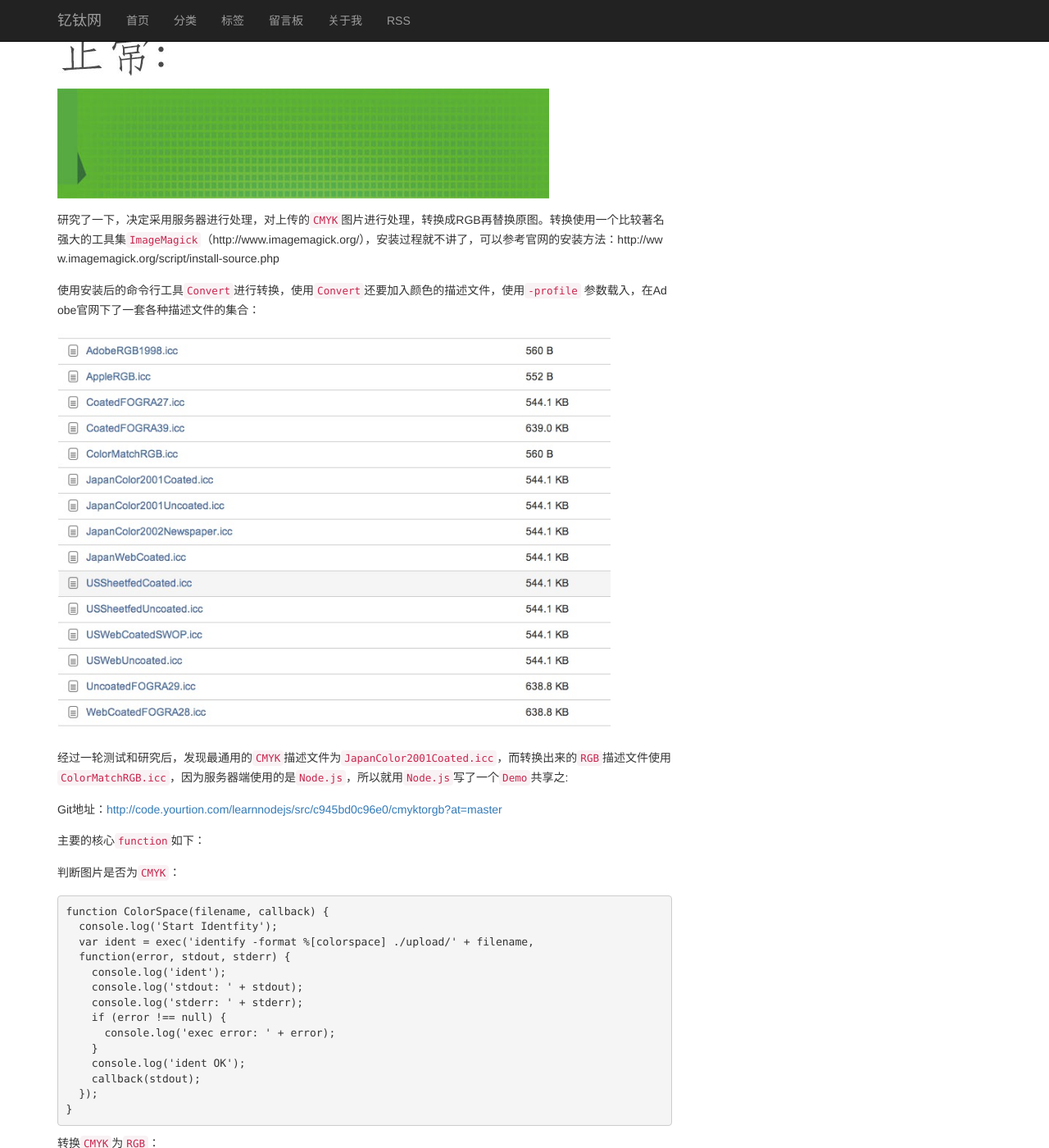
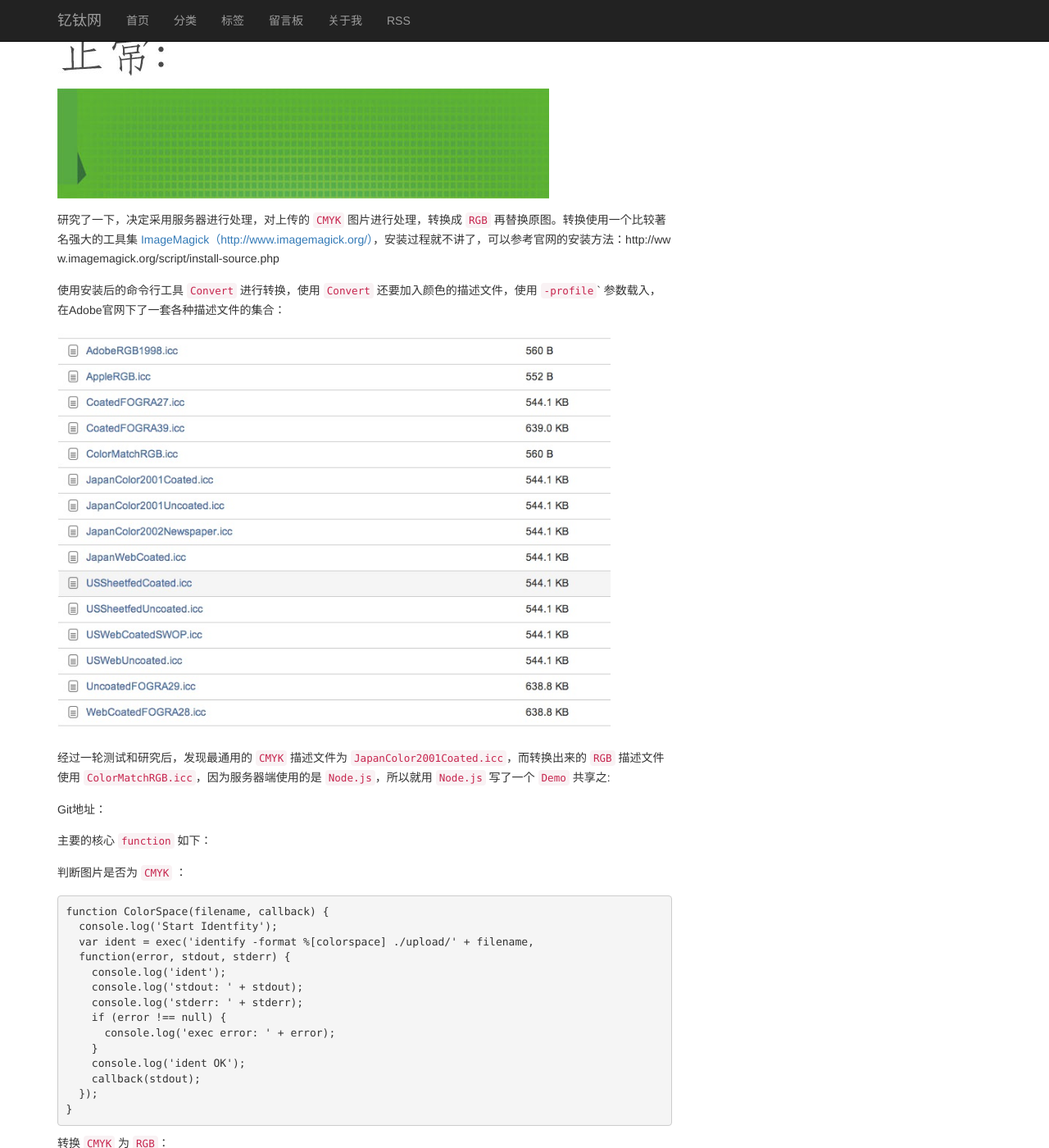
Before and after one commit to yourtion/yourtion.github.io, a Jekyll site: the page built from _posts/wp/2013-08-09-solve-cmyk-image-upload-problem.markdown, in a window 1280 px wide and 1400 px high, scrolled down 689 px. Shown: the whole window at 82% size. Built offline with Jekyll 4.4.1, drawn with Linux system fonts in a browser that asks for light colours; Markdown is read by kramdown in place of the engine named in the settings; comment, search, counter and statistics services are not loaded; some of the changed lines change nothing that is shown; some of the changed text lies outside the part shown.

Commit message:
update post

````diff
--- a/_posts/wp/2013-08-09-solve-cmyk-image-upload-problem.markdown
+++ b/_posts/wp/2013-08-09-solve-cmyk-image-upload-problem.markdown
@@ -2,7 +2,7 @@
 author: Yourtion
 comments: true
 date: 2013-08-09 02:55:55+00:00
-excerpt: 最近在做一个资源上传的项目，期间遇到一个问题，因为上传的图片有一些是用于印刷，使用的是CMYK，上传到服务器后因为web展示是RGB的，所以就发生偏色了。最后还是解决了这个上传CMYIK图片偏色的问题，先上处理结果图，再仔细说具体的实现：
+excerpt: 上传的图片有一些是用于印刷，使用的是CMYK，上传到服务器后因为web展示是RGB的，所以就发生偏色了。最后还是解决了这个上传CMYIK图片偏色的问题
 layout: post
 slug: solve-cmyk-image-upload-problem
 title: 解决CMYK图片上传后偏色问题
@@ -14,25 +14,24 @@
 ---
 {% include JB/setup %}
 
-最近在做一个资源上传的项目，期间遇到一个问题，因为上传的图片有一些是用于印刷，使用的是```CMYK```，上传到服务器后因为```web```展示是```RGB```的，所以就发生偏色了。最后还是解决了这个上传```CMYIK```图片偏色的问题，先上处理结果图，再仔细说具体的实现：
+最近在做一个资源上传的项目，期间遇到一个问题，因为上传的图片有一些是用于印刷，使用的是 `CMYK`，上传到服务器后因为 `web` 展示是 `RGB` 的，所以就发生偏色了。最后还是解决了这个上传 `CMYIK` 图片偏色的问题，先上处理结果图，再仔细说具体的实现：
 
 [![duibi]({{ IMAGE_PATH }}2013/08/duibi.jpg)]({{ IMAGE_PATH }}2013/08/duibi.jpg)
 
-研究了一下，决定采用服务器进行处理，对上传的```CMYK```图片进行处理，转换成RGB再替换原图。转换使用一个比较著名强大的工具集```ImageMagick```（http://www.imagemagick.org/），安装过程就不讲了，可以参考官网的安装方法：http://www.imagemagick.org/script/install-source.php
+研究了一下，决定采用服务器进行处理，对上传的 `CMYK` 图片进行处理，转换成 `RGB` 再替换原图。转换使用一个比较著名强大的工具集 [ImageMagick（http://www.imagemagick.org/）](http://www.imagemagick.org/)，安装过程就不讲了，可以参考官网的安装方法：http://www.imagemagick.org/script/install-source.php
 
-使用安装后的命令行工具```Convert```进行转换，使用```Convert```还要加入颜色的描述文件，使用```-profile``` 参数载入，在Adobe官网下了一套各种描述文件的集合：
+使用安装后的命令行工具 `Convert` 进行转换，使用 `Convert` 还要加入颜色的描述文件，使用 `-profile`` 参数载入，在Adobe官网下了一套各种描述文件的集合：
 
 [![icc]({{ IMAGE_PATH }}2013/08/icc.jpg)]({{ IMAGE_PATH }}2013/08/icc.jpg)
 
 
+经过一轮测试和研究后，发现最通用的 `CMYK` 描述文件为 `JapanColor2001Coated.icc`，而转换出来的 `RGB` 描述文件使用 `ColorMatchRGB.icc`，因为服务器端使用的是 `Node.js`，所以就用 `Node.js` 写了一个 `Demo` 共享之:
 
-经过一轮测试和研究后，发现最通用的```CMYK```描述文件为```JapanColor2001Coated.icc```，而转换出来的```RGB```描述文件使用```ColorMatchRGB.icc```，因为服务器端使用的是```Node.js```，所以就用```Node.js```写了一个```Demo```共享之:
+Git地址：[]()
 
-Git地址：[http://code.yourtion.com/learnnodejs/src/c945bd0c96e0/cmyktorgb?at=master](http://code.yourtion.com/learnnodejs/src/c945bd0c96e0/cmyktorgb?at=master)
+主要的核心 `function` 如下：
 
-主要的核心```function```如下：
-
-判断图片是否为```CMYK```：
+判断图片是否为 `CMYK` ：
 
 ```javascript
 function ColorSpace(filename, callback) {
@@ -51,7 +50,7 @@
 }
 ```
 
-转换```CMYK```为```RGB```：
+转换 `CMYK` 为 `RGB`：
 
 ```javascript
 function ConvCMYK(filename, callback) {
@@ -70,7 +69,7 @@
 }
 ```
 
-其中最核心的就是使用```ImageMagick```的两条命令：```identify```和```convert```。使用方法如下，使用其他语言的朋友也可以举一反三在自己的项目中使用：
+其中最核心的就是使用 `ImageMagick` 的两条命令： `identify` 和 `convert`。使用方法如下，使用其他语言的朋友也可以举一反三在自己的项目中使用：
 
 ```bash
 identify -format %[colorspace] file
@@ -78,4 +77,6 @@
 convert file -profile JapanColor2001Coated.icc -profile ColorMatchRGB.icc newfile
 ```
 
-相关的```ICC```文件什么的都在项目上有，欢迎大家一起讨论一同进步！
+相关的 `ICC` 文件什么的都在项目上有，欢迎大家一起讨论一同进步！
+
+Demo地址： [https://github.com/yourtion/Demo_CMYKImageUploader](https://github.com/yourtion/Demo_CMYKImageUploader)
````
